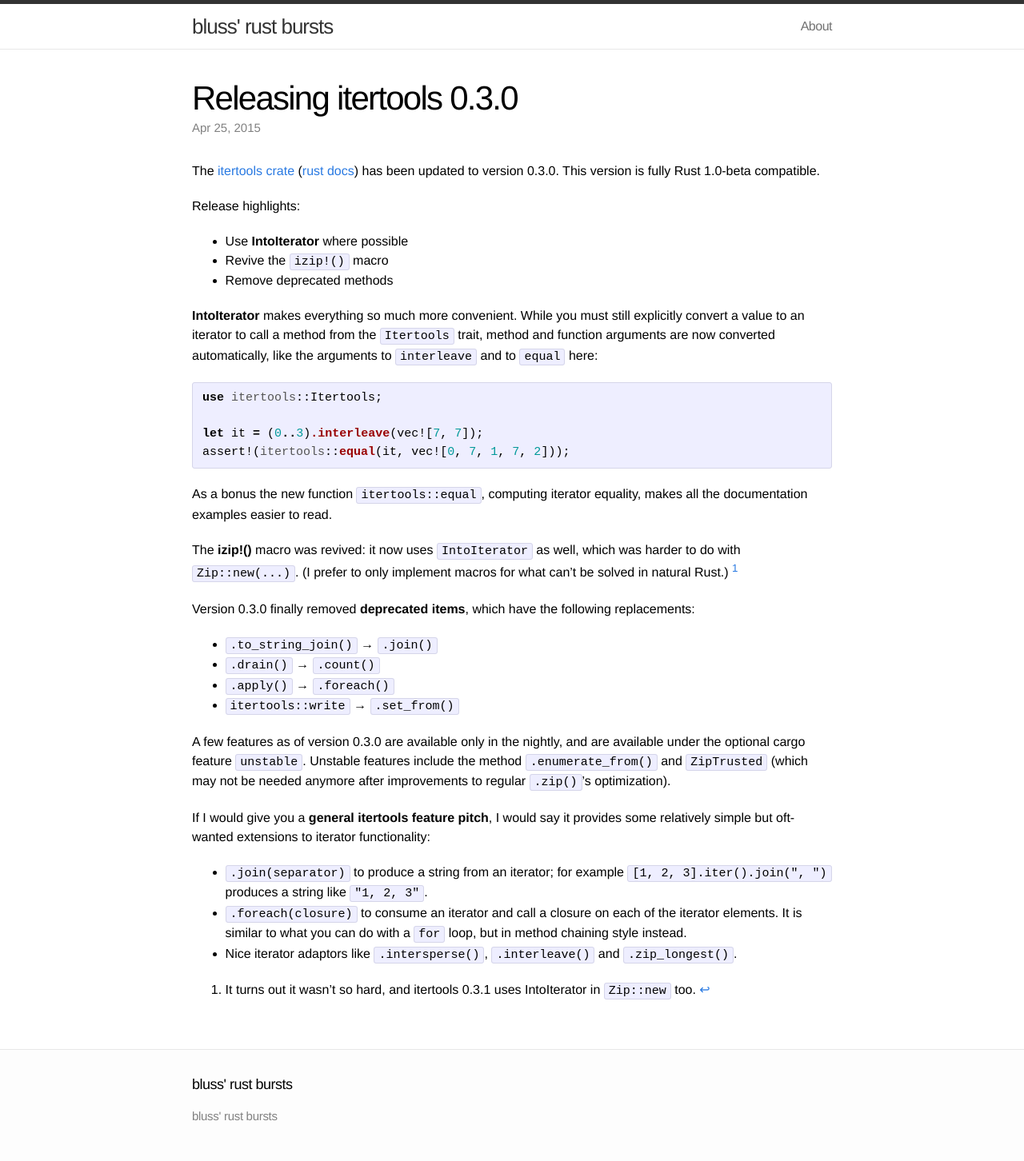
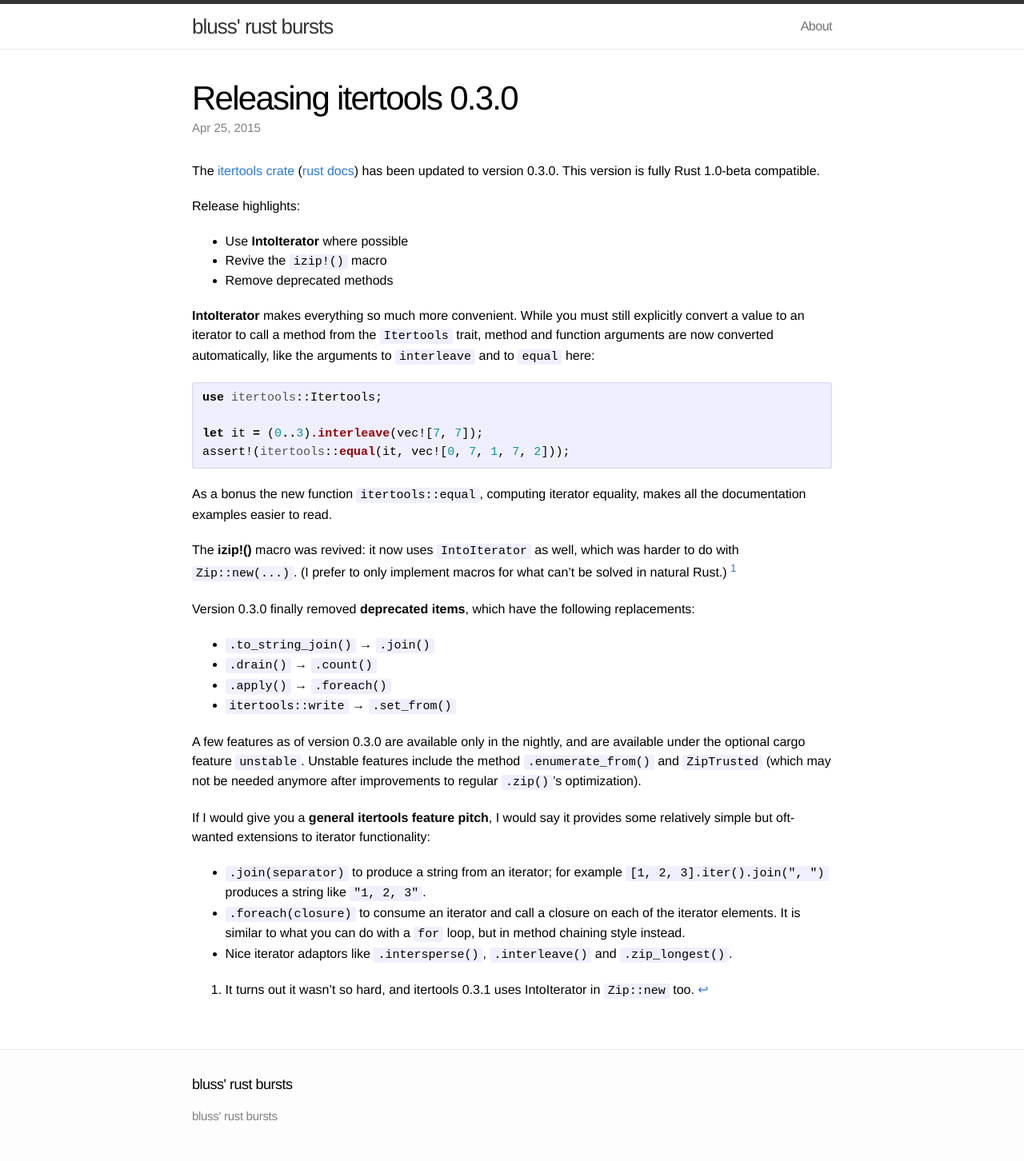
Before and after one commit to bluss/bluss.github.io, a Jekyll site: the page built from _posts/2015-04-25-releasing-itertools.0.3.0.markdown, in a window 1280 px wide. Shown: the whole page at 80% size. Built offline with Jekyll 4.4.1, drawn with Linux system fonts in a browser that asks for light colours.

Commit message:
Tone down inline code highlight

```diff
--- a/css/main.css
+++ b/css/main.css
@@ -225,10 +225,18 @@
 .post-content ul,
 .post-content ol { padding-left: 20px; }
 
-.post pre,
-.post code {
+.post pre {
   border: 1px solid #d5d5e9;
   background-color: #eef;
+  padding: 8px 12px;
+  -webkit-border-radius: 3px;
+  -moz-border-radius: 3px;
+  border-radius: 3px;
+  font-size: 15px;
+}
+
+.post code {
+  background-color: #efefff;
   padding: 8px 12px;
   -webkit-border-radius: 3px;
   -moz-border-radius: 3px;
```
